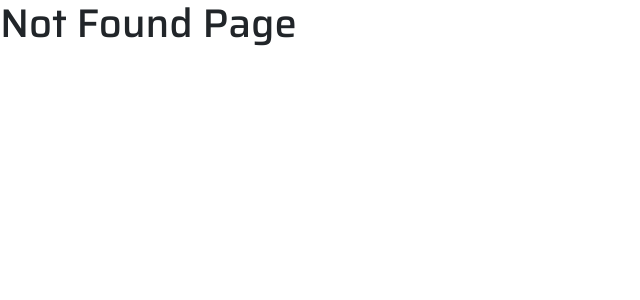
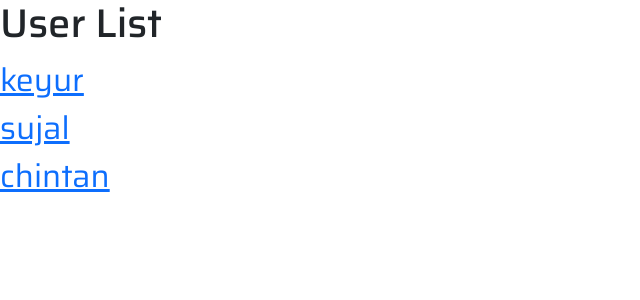
Before and after one commit to Keyur0208/Next-Js, a Next.js app: page /userfetch in a window 1280 px wide. Before the commit this address had no page. Shown: the top 300 px of the page, without its empty margins (0-640 px from the left). Built offline with nearby package versions, Linux system fonts and the light colour scheme.

Commit message:
Change Name

```diff
--- a/app/(page)/user/page.js
+++ b/app/(page)/userfetch/page.js
@@ -20,7 +20,7 @@ export default async function user() {
 
                     return (
                         <>
-                            <Link href={`user/${item.id}`} style={{fontSize:'2rem'}} > {item.first_name}</Link><br></br>
+                            <Link href={`userfetch/${item.id}`} style={{fontSize:'2rem'}} > {item.first_name}</Link><br></br>
                         </>
                     )
                 })
```
Also changed, not shown: app/(page)/userfetch/[id]/page.js (renamed from app/(page)/user/[id]/page.js).
